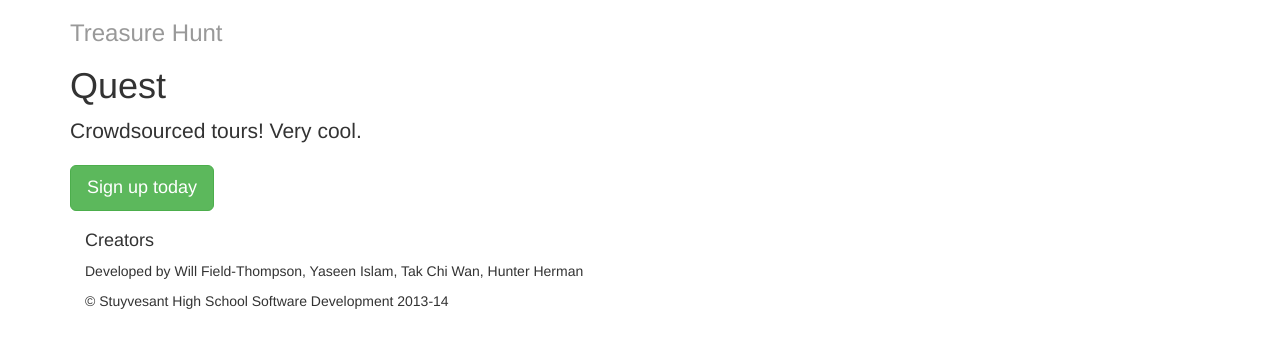
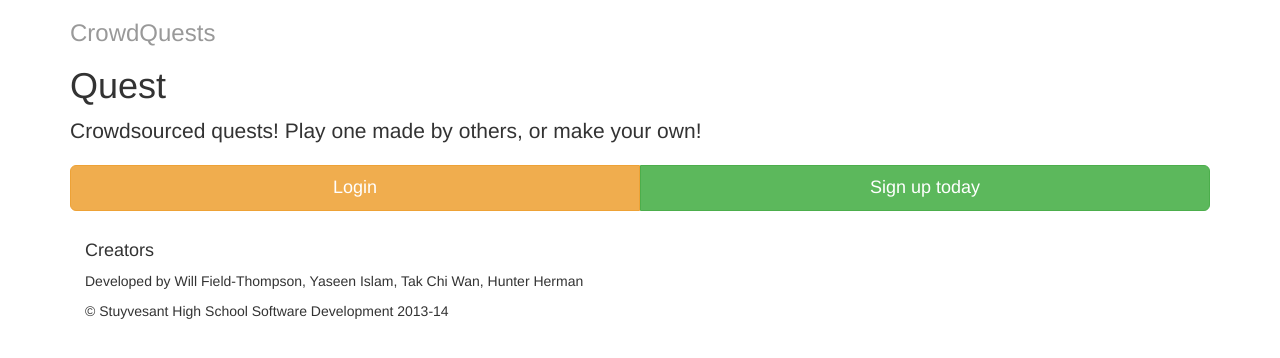
Before and after one commit to stuycs-softdev-fall-2013/proj3-CrowdHunts, a Flask app: page / in a window 1280 px wide. Shown: the top 358 px of the page. Run offline with Flask 2, Linux system fonts and the light colour scheme.

Commit message:
login link

```diff
--- a/templates/base.html
+++ b/templates/base.html
@@ -2,6 +2,7 @@
   <meta name="viewport" content="width=device-width,initial-scale=1.0">
   <link rel="stylesheet" type="text/css" href="/static/css/bootstrap.min.css">
   <link rel="script" type="text/javascript" href="/static/js/bootstrap.min.js">
+  <link href="jumbotron-narrow.css" rel="stylesheet">
   <head>
     <script src="/static/js/jquery-2.1.0.min.js"></script>
     {% block js %}{% endblock js %}
--- a/templates/index.html
+++ b/templates/index.html
@@ -1,35 +1,24 @@
-
-
-<!DOCTYPE html>
-<html lang="en">
-  <head>
-    <meta charset="utf-8">
-    <meta http-equiv="X-UA-Compatible" content="IE=edge">
-    <meta name="viewport" content="width=device-width, initial-scale=1.0">
-    <meta name="description" content="">
-    <meta name="author" content="">
-
-    <title>Homepage</title>
-
-    <link href="../static/css/bootstrap.css" rel="stylesheet">
-
-    <link href="jumbotron-narrow.css" rel="stylesheet">
-
-  </head>
-
-  <body>
-
+{% extends "base.html" %}
+{% block title %}CrowdQuests{% endblock title %}
+{% block content %}
   <div class="container">
     <div class="header">
-        <h3 class="text-muted">Treasure Hunt</h3>
+      <h3 class="text-muted">CrowdQuests</h3>
     </div>
 
     <div class="home">
       <h1>Quest</h1>
-        <p class="lead">Crowdsourced tours! Very cool.</p>
-        <p><a class="btn btn-lg btn-success" href="/register" role="button">Sign up today</a></p>
+      <p class="lead">Crowdsourced quests! Play one made by others,
+	or make your own!</p>
+	<div class="btn-group btn-group-justified">
+	  <a class="btn btn-lg btn-warning" href="/login"
+	     role="button">Login</a>
+	  <a class="btn btn-lg btn-success" href="/register"
+	     role="button">Sign up today</a>
+
 	</div>
-
+    </div>
+    <br/>
     <div class="rows">
       <div class="col-lg-6">
         <h4>Creators</h4>
@@ -37,7 +26,5 @@
         <p>&copy; Stuyvesant High School Software Development 2013-14</p>
       </div>
     </div>
-
   </div>
-  </body>
-</html>
+{% endblock content %}
```
Lines whose indentation alone changed are shown as unchanged.
